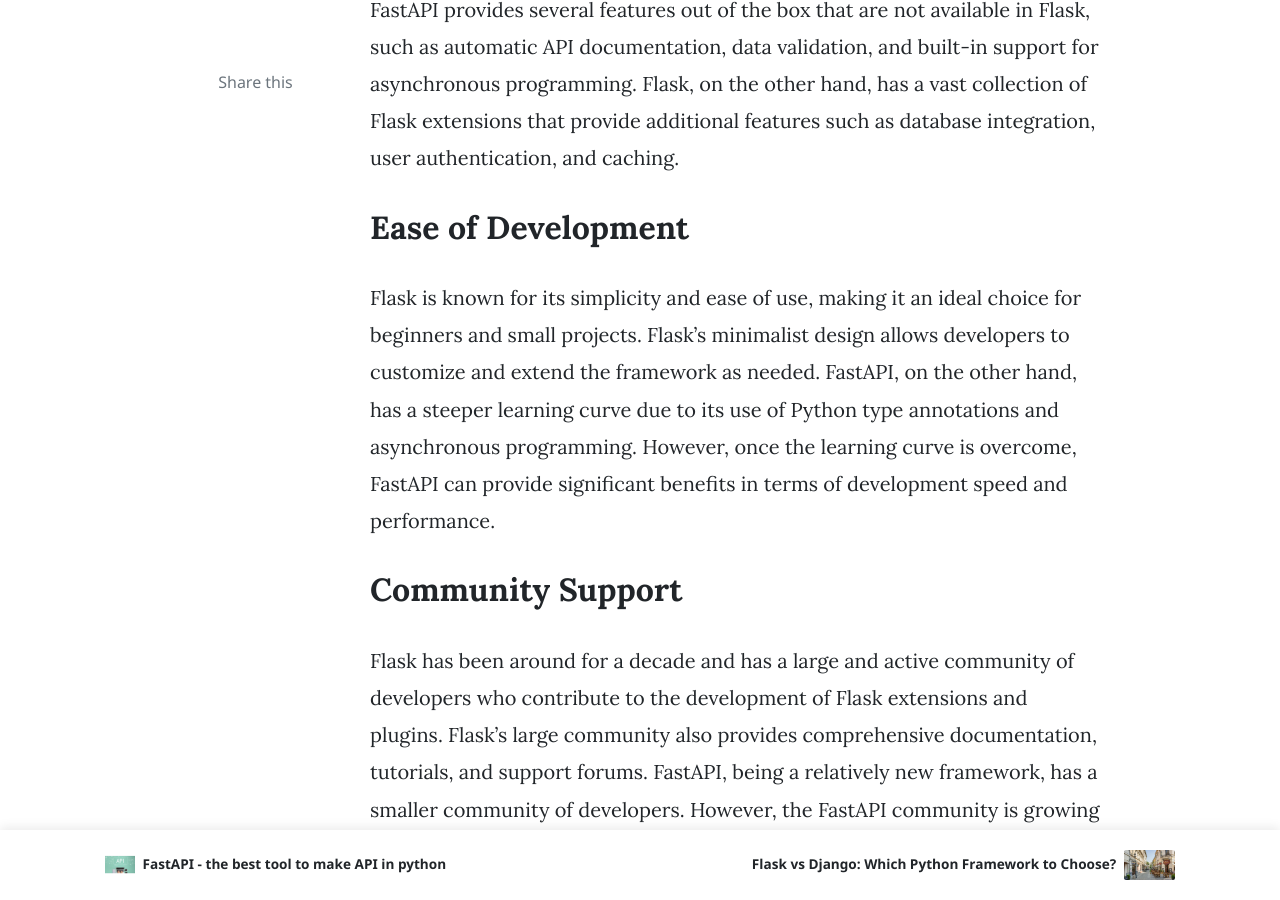
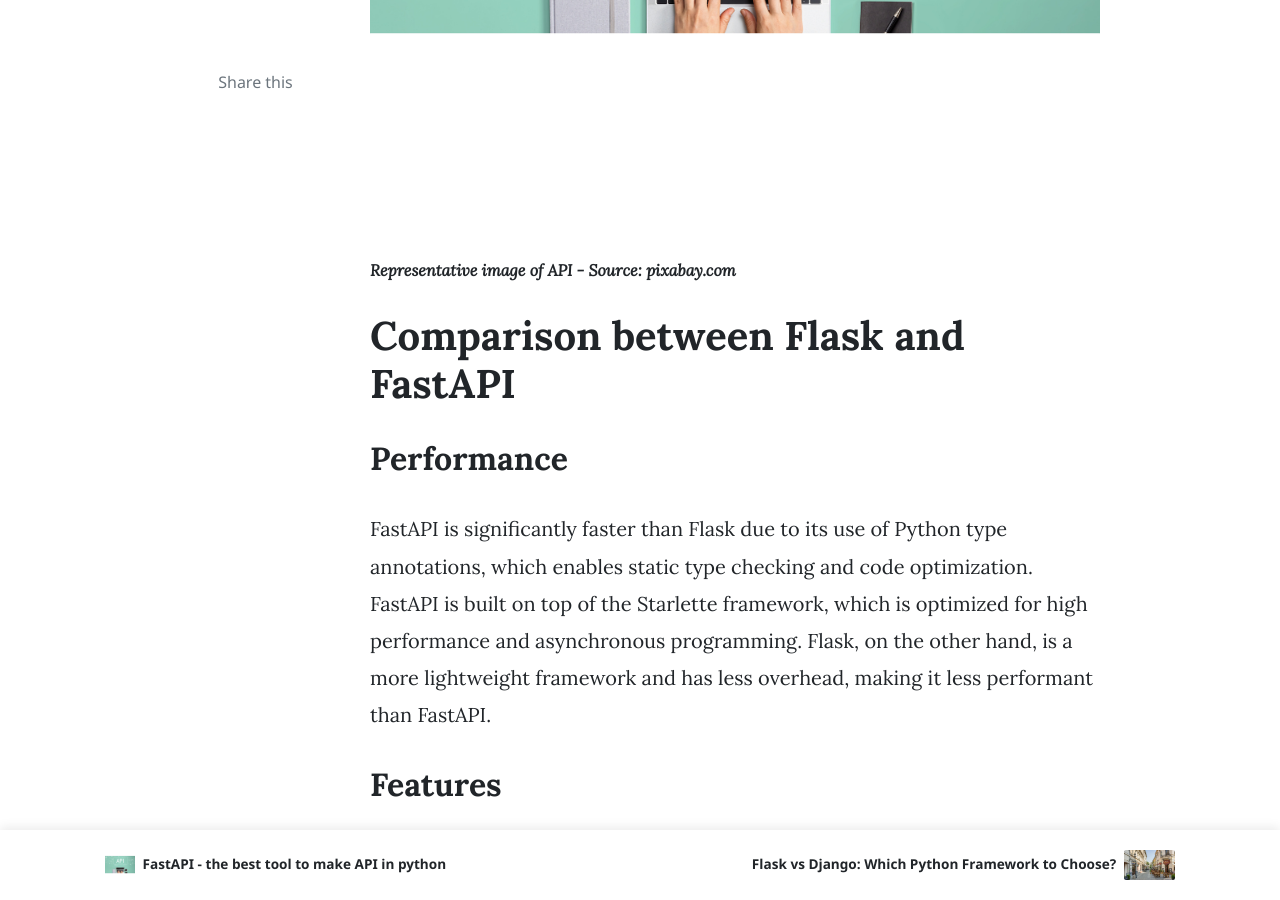
Before and after one commit to victorjohnsonk/victorjohnsonblog.github.io, a Jekyll site: the page built from _posts/2022-06-23-FastAPI vs Flask - A Complete Comparison Guide.md, in a window 1280 px wide and 900 px high, scrolled down 2057 px. Built offline with Jekyll 4.4.1, drawn with Linux system fonts in a browser that asks for light colours; nearby versions of some CDN libraries; comment, search, counter and statistics services are not loaded.

Commit message:
Update 2022-06-23-FastAPI vs Flask - A Complete Comparison Guide.md

```diff
--- a/_posts/2022-06-23-FastAPI vs Flask - A Complete Comparison Guide.md
+++ b/_posts/2022-06-23-FastAPI vs Flask - A Complete Comparison Guide.md
@@ -4,7 +4,7 @@
 permalink : /fastapi-vs-flask-a-complete-comparison-guide
 author: admin
 categories: [ Programming ]
-image: assets/images/17.jpg
+image: assets/images/posts/2022/06/api-3.jpg
 tags: [python, api, FastAPI, Flask, featured]
 ---
 
@@ -17,6 +17,9 @@
 
 ## FastAPI
 FastAPI is a relatively new web framework that was first released in 2019. It is built on top of the Starlette framework and uses Python type annotations to provide an easy-to-use and highly performant API framework. FastAPI is designed to be easy to learn and use, and provides several features out of the box, including automatic API documentation, data validation, and asynchronous support.
+
+![API Image](assets/images/posts/2022/06/api-1.png "API Image")
+###### *Representative image of API - Source: pixabay.com*
 
 # Comparison between Flask and FastAPI
 ## Performance
```
